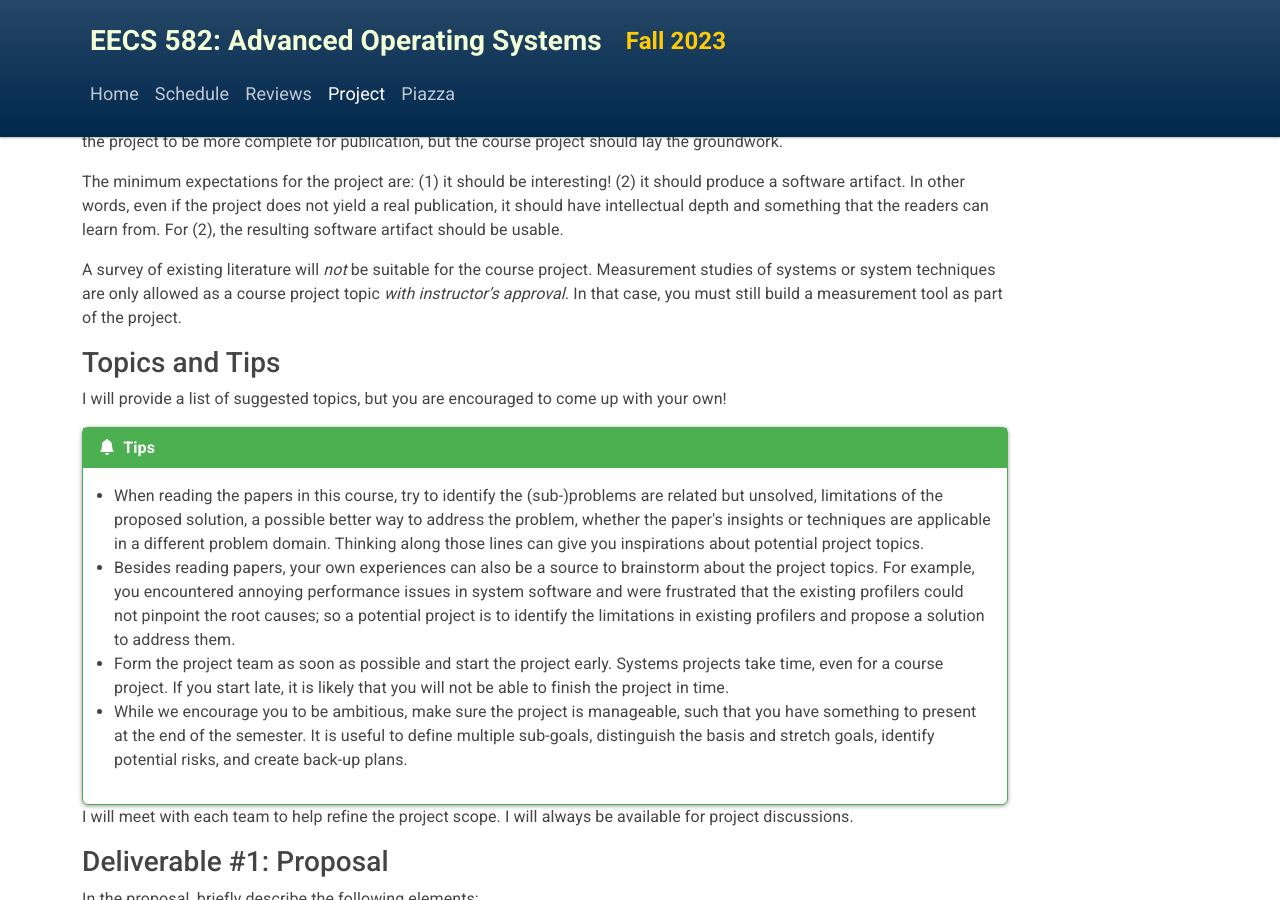
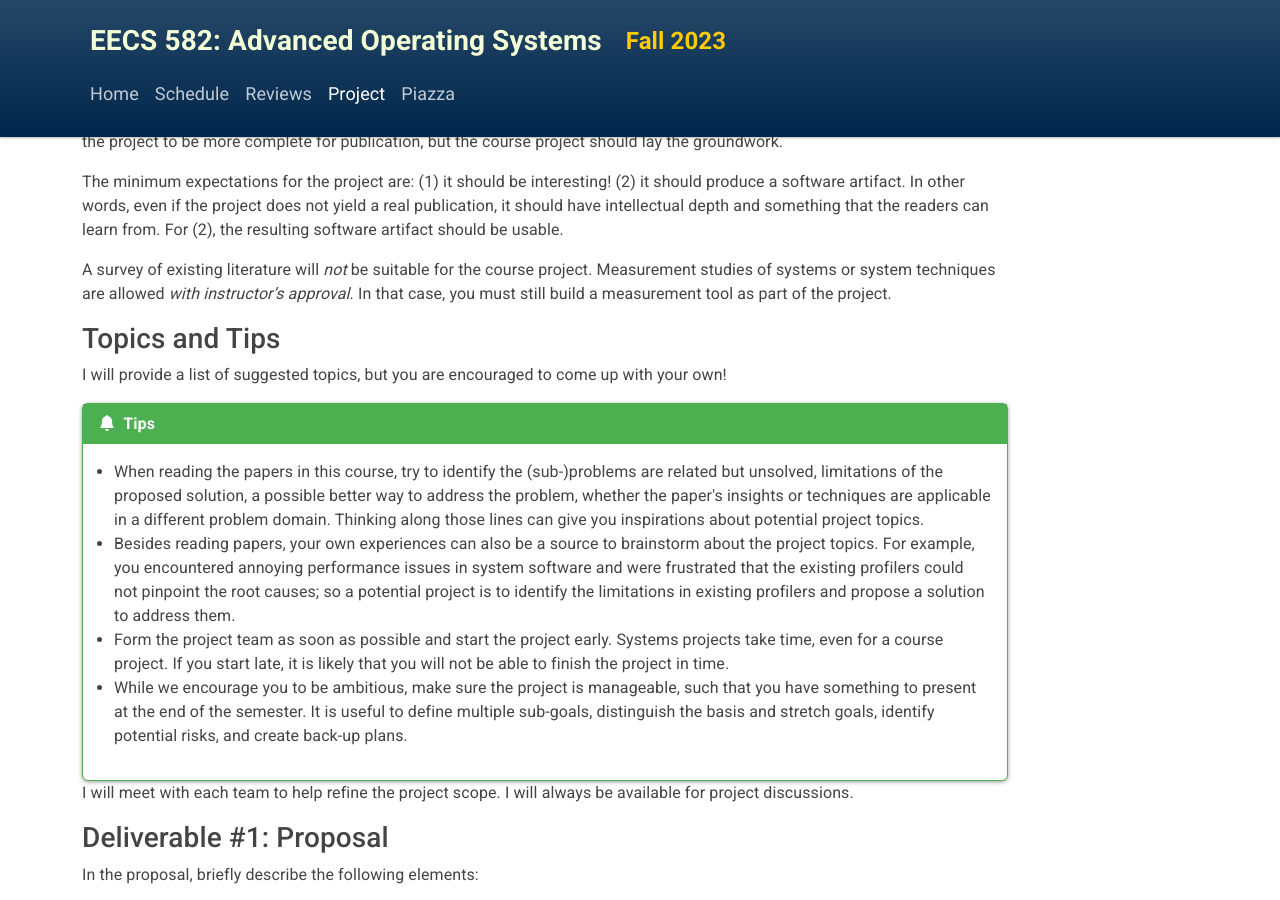
Before and after one commit to eecs582/eecs582.github.io, a Jekyll site: the page built from project.md, in a window 1280 px wide and 900 px high, scrolled down 408 px. Built offline with Jekyll 4.4.1, drawn with Linux system fonts in a browser that asks for light colours.

Commit message:
update project

```diff
--- a/project.md
+++ b/project.md
@@ -36,8 +36,8 @@ that the readers can learn from. For (2), the resulting software artifact
 should be usable.
 
 A survey of existing literature will *not* be suitable for the course project.
-Measurement studies of systems or system techniques are only allowed as a
-course project topic *with instructor's approval*. In that case, you must still
+Measurement studies of systems or system techniques are allowed
+*with instructor's approval*. In that case, you must still
 build a measurement tool as part of the project.
 
 ### Topics and Tips
```
